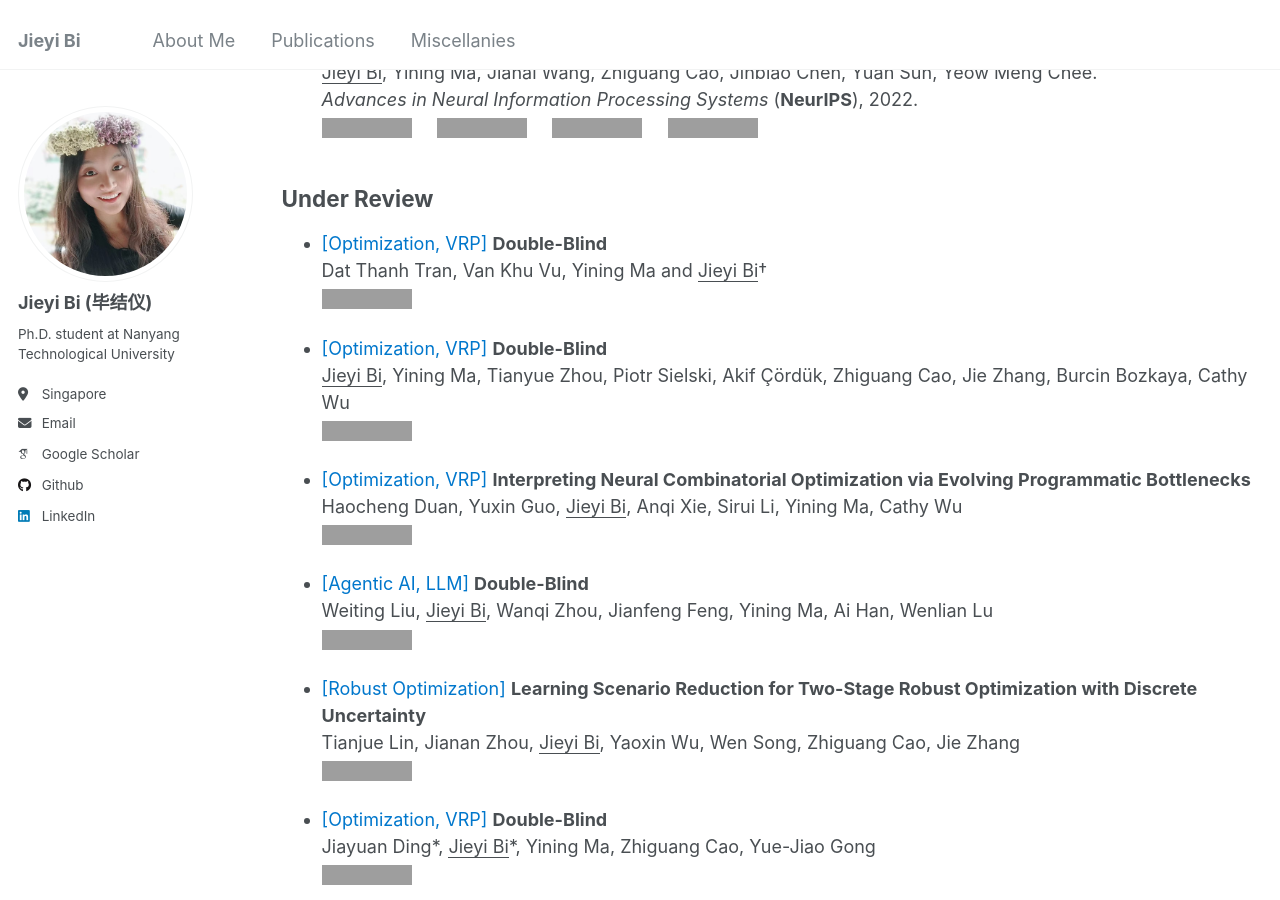
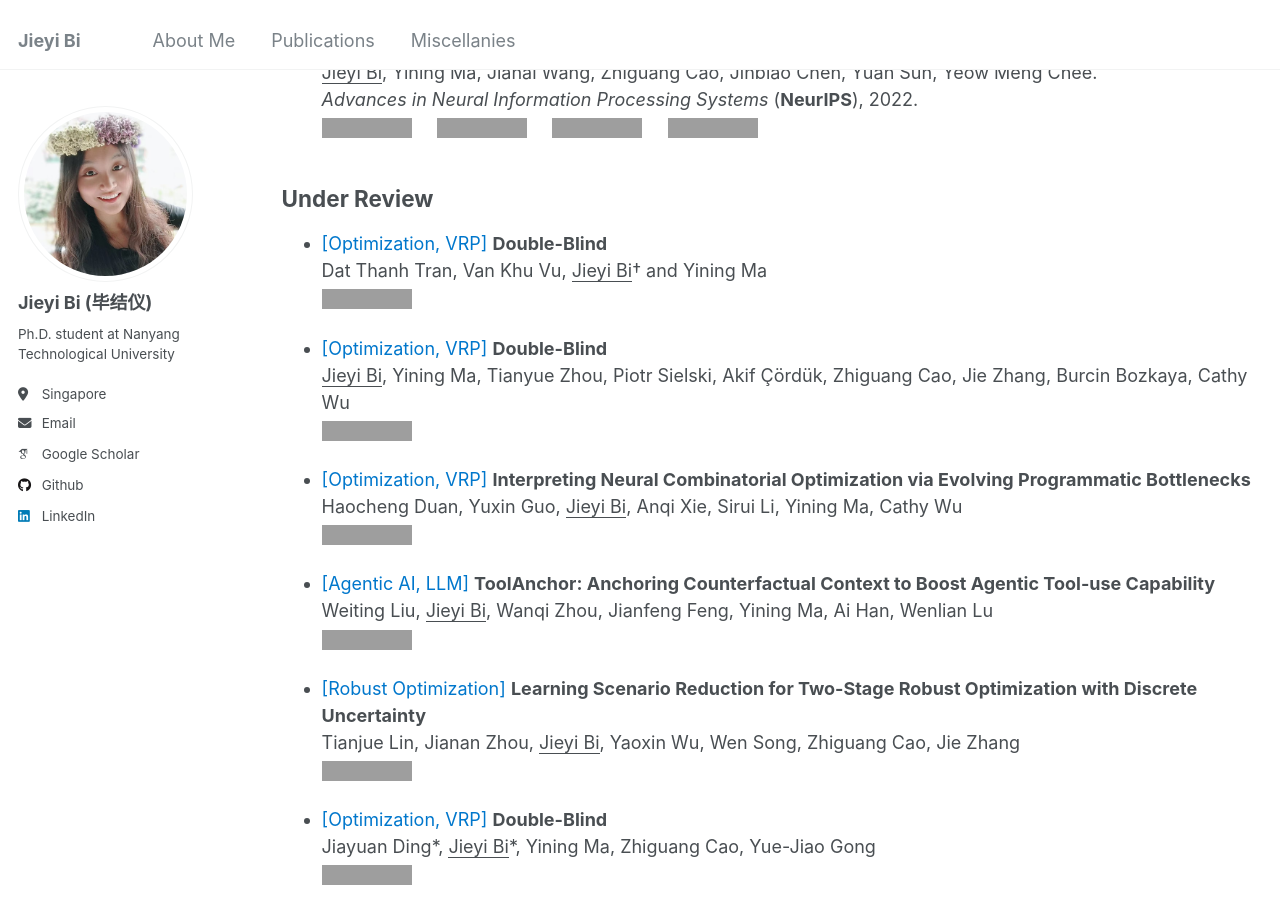
Before and after one commit to jieyibi/jieyibi.github.io, a Jekyll site: the page built from _pages/publications.md, in a window 1280 px wide and 900 px high, scrolled down 1450 px, cut to the strip 0-900 px from the top of the window. Built offline with Jekyll 4.4.1, drawn with Linux system fonts in a browser that asks for light colours; some web fonts are replaced; grey boxes are pictures that could not be loaded.

Commit message:
Update publications.md

```diff
--- a/_pages/publications.md
+++ b/_pages/publications.md
@@ -71,7 +71,7 @@ Yuanxu Yang, Jiahai Wang, <u>Jieyi Bi</u>, Jinbiao Chen, Zikang Yu, Zizhen Zhang
 
 ## Under Review
 * <span style="color: #0077cc">[Optimization, VRP]</span> **Double-Blind** \
-   Dat Thanh Tran, Van Khu Vu, Yining Ma and <u>Jieyi Bi</u>† \
+   Dat Thanh Tran, Van Khu Vu, <u>Jieyi Bi</u>† and Yining Ma\
    [![PDF](https://img.shields.io/badge/Download-Soon-brightgreen.svg)]()
 
 
@@ -81,11 +81,11 @@ Yuanxu Yang, Jiahai Wang, <u>Jieyi Bi</u>, Jinbiao Chen, Zikang Yu, Zizhen Zhang
 
 * <span style="color: #0077cc">[Optimization, VRP]</span> **Interpreting Neural Combinatorial Optimization via Evolving Programmatic Bottlenecks** \
    Haocheng Duan, Yuxin Guo, <u>Jieyi Bi</u>, Anqi Xie, Sirui Li, Yining Ma, Cathy Wu \
-   [![PDF](https://img.shields.io/badge/Download-Soon-brightgreen.svg)](https://arxiv.org/pdf/2606.19741)
+   [![PDF](https://img.shields.io/badge/Download-PDF-brightgreen.svg)](https://arxiv.org/pdf/2606.19741)
 
-* <span style="color: #0077cc">[Agentic AI, LLM]</span> **Double-Blind** \
+* <span style="color: #0077cc">[Agentic AI, LLM]</span> **ToolAnchor: Anchoring Counterfactual Context to Boost Agentic Tool-use Capability** \
    Weiting Liu, <u>Jieyi Bi</u>, Wanqi Zhou, Jianfeng Feng, Yining Ma, Ai Han, Wenlian Lu \
-   [![PDF](https://img.shields.io/badge/Download-Soon-brightgreen.svg)]()
+   [![PDF](https://img.shields.io/badge/Download-PDF-brightgreen.svg)](https://arxiv.org/pdf/2607.14145)
 
 * <span style="color: #0077cc">[Robust Optimization]</span> **Learning Scenario Reduction for Two-Stage Robust Optimization with Discrete Uncertainty** \
    Tianjue Lin, Jianan Zhou, <u>Jieyi Bi</u>, Yaoxin Wu, Wen Song, Zhiguang Cao, Jie Zhang \
```
